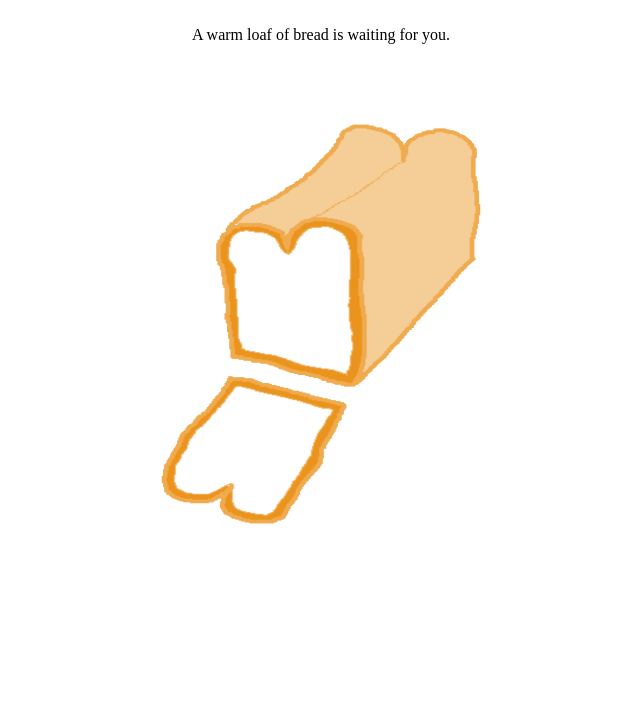
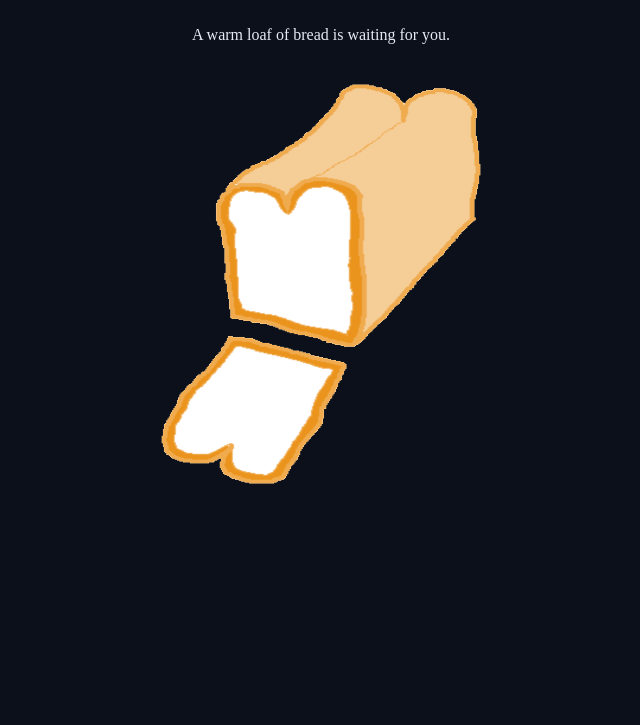
Before and after one commit to Sneethan/bee-html-01, a plain HTML site: page v2/index.html in a window 1280 px wide. Shown: the part 123-848 px from the top of the page, without its empty margins (319-959 px from the left). Before the commit the page ends 800 px from the top, so only its background shows below. Drawn offline with Linux system fonts and the light colour scheme; a web font is replaced by a local one.

Commit message:
add colors, hide scrollbar

```diff
--- a/v2/styles.css
+++ b/v2/styles.css
@@ -1,3 +1,12 @@
+body {
+
+  background-color: #0b101a;
+  color: #e6eaf4;
+  height: 100vh;
+  overflow-y: hidden;
+
+}
+
 h1 {
   align-content: center;
   justify-content: center;
@@ -12,7 +21,7 @@ p {
     text-align: center;
     font-family: Oldenburg;
     font-weight: 400;
-    margin-bottom: 10vh;
+    margin-bottom: 5vh;
   }
 .div {
     align-content: center;
```
